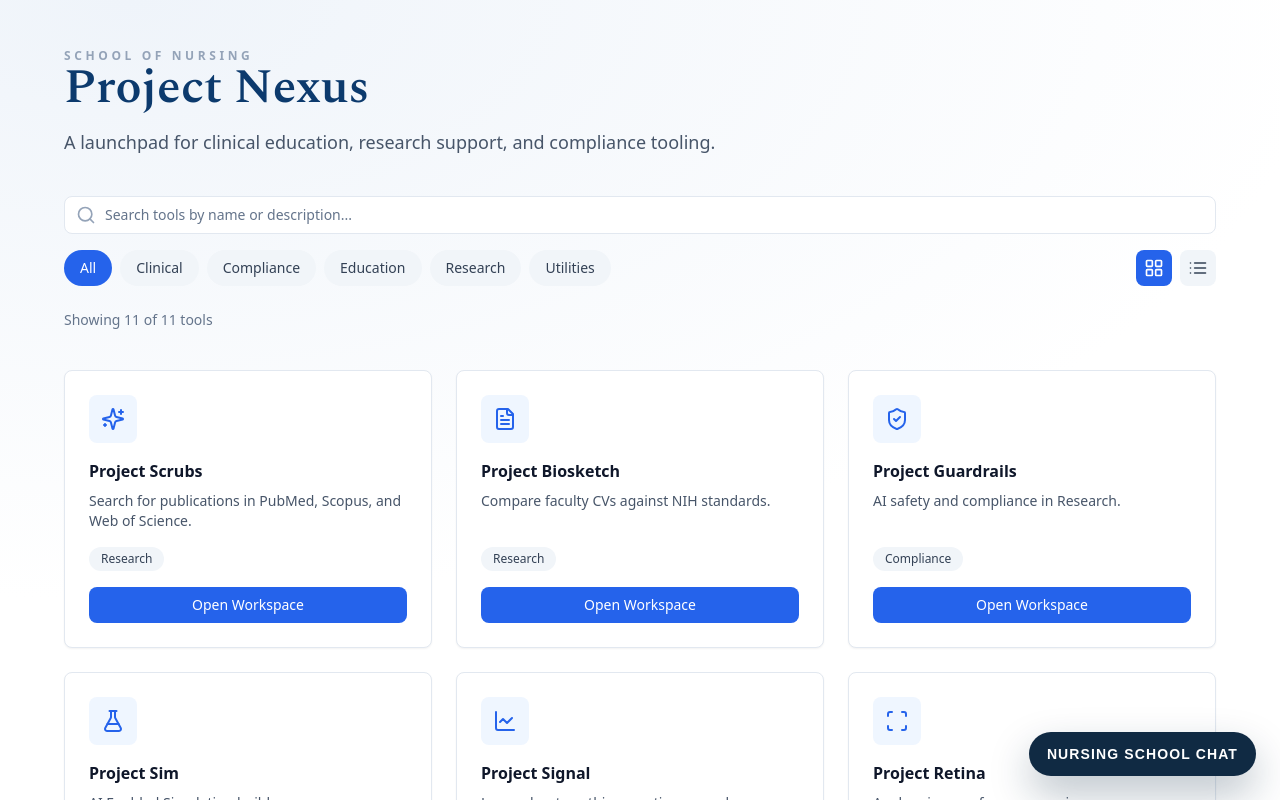
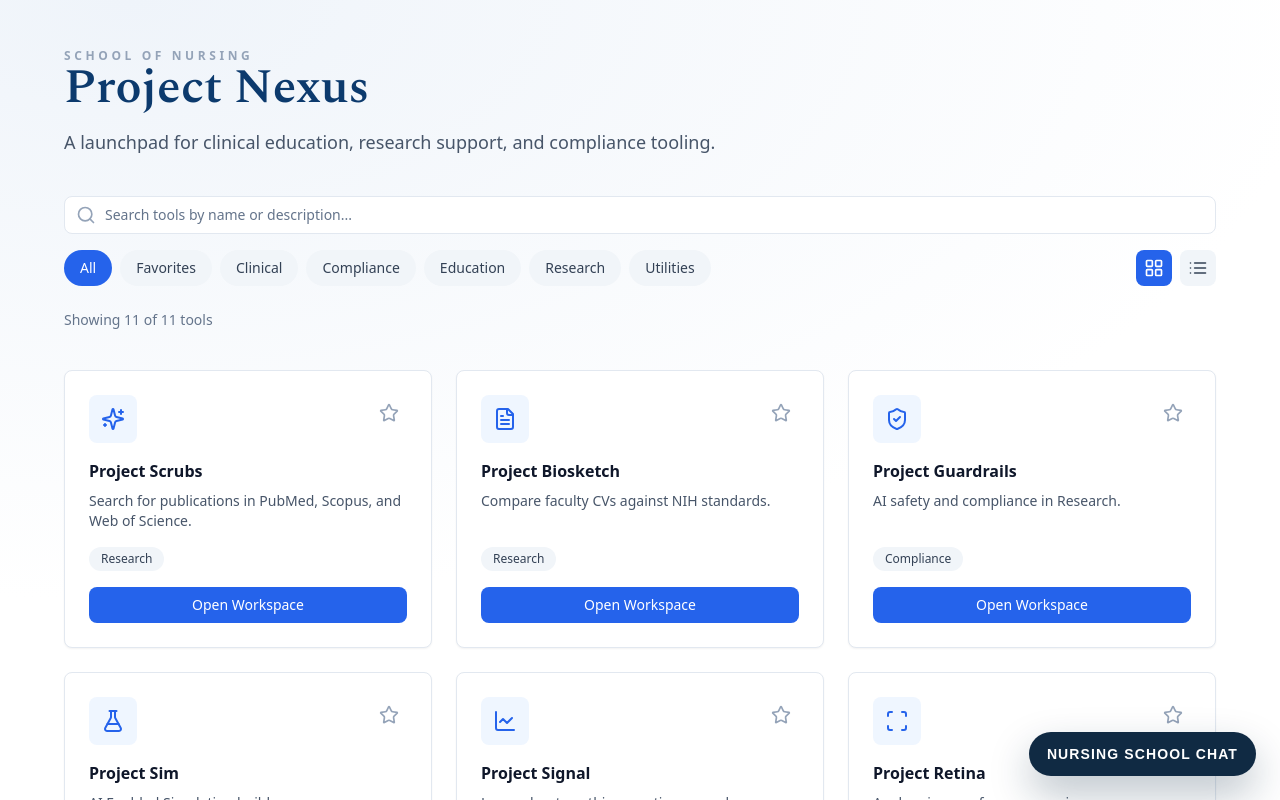
Before and after one commit to chickman72/Project-Nexus, a Next.js app: page / in a window 1280 px wide. Shown: the top 800 px of the page. Built offline with nearby package versions, Linux system fonts and the light colour scheme.

Commit message:
Added a favorites functionality.

```diff
--- a/app/page.jsx
+++ b/app/page.jsx
@@ -1,32 +1,77 @@
 "use client";
 
-import { useState, useMemo } from "react";
+import { useEffect, useMemo, useState } from "react";
 import Script from "next/script";
-import { LayoutGrid, List, Search } from "lucide-react";
+import { LayoutGrid, List, Search, Star } from "lucide-react";
 import { DynamicIcon } from "../components/IconHelper";
 import toolsData from "../data/content.json";
+
+const FAVORITES_CATEGORY = "Favorites";
+const FAVORITES_STORAGE_KEY = "project-nexus-favorites";
 
 export default function HomePage() {
   const [searchQuery, setSearchQuery] = useState("");
   const [activeCategory, setActiveCategory] = useState("All");
   const [viewMode, setViewMode] = useState("grid");
+  const [favoriteIds, setFavoriteIds] = useState([]);
+  const [hasLoadedFavorites, setHasLoadedFavorites] = useState(false);
+
+  useEffect(() => {
+    try {
+      const storedFavorites = window.localStorage.getItem(FAVORITES_STORAGE_KEY);
+      if (storedFavorites) {
+        const parsedFavorites = JSON.parse(storedFavorites);
+        if (Array.isArray(parsedFavorites)) {
+          setFavoriteIds(parsedFavorites);
+        }
+      }
+    } catch {
+      setFavoriteIds([]);
+    } finally {
+      setHasLoadedFavorites(true);
+    }
+  }, []);
+
+  useEffect(() => {
+    if (!hasLoadedFavorites) {
+      return;
+    }
+
+    window.localStorage.setItem(
+      FAVORITES_STORAGE_KEY,
+      JSON.stringify(favoriteIds)
+    );
+  }, [favoriteIds, hasLoadedFavorites]);
 
   // Derive unique categories from the data
   const categories = useMemo(() => {
     const uniqueCategories = [...new Set(toolsData.map((tool) => tool.category))];
-    return ["All", ...uniqueCategories.sort()];
+    return ["All", FAVORITES_CATEGORY, ...uniqueCategories.sort()];
   }, []);
+
+  const favoriteIdSet = useMemo(() => new Set(favoriteIds), [favoriteIds]);
+
+  const toggleFavorite = (toolId) => {
+    setFavoriteIds((currentFavoriteIds) =>
+      currentFavoriteIds.includes(toolId)
+        ? currentFavoriteIds.filter((favoriteId) => favoriteId !== toolId)
+        : [...currentFavoriteIds, toolId]
+    );
+  };
 
   // Filter tools based on search query and active category
   const filteredTools = useMemo(() => {
     return toolsData.filter((tool) => {
-      const matchesCategory = activeCategory === "All" || tool.category === activeCategory;
+      const matchesCategory =
+        activeCategory === "All" ||
+        (activeCategory === FAVORITES_CATEGORY && favoriteIdSet.has(tool.id)) ||
+        tool.category === activeCategory;
       const matchesSearch = searchQuery === "" ||
         tool.title.toLowerCase().includes(searchQuery.toLowerCase()) ||
         tool.description.toLowerCase().includes(searchQuery.toLowerCase());
       return matchesCategory && matchesSearch;
     });
-  }, [searchQuery, activeCategory]);
+  }, [searchQuery, activeCategory, favoriteIdSet]);
 
   return (
     <main className="min-h-screen px-6 pb-20 pt-12 sm:px-10">
@@ -120,12 +165,40 @@ export default function HomePage() {
                 key={tool.id}
                 className="flex flex-col gap-4 rounded-lg border border-slate-200 bg-white p-6 shadow-sm transition-shadow hover:shadow-md"
               >
+                <div className="flex items-start justify-between gap-3">
                   {/* Icon */}
                   <div className="flex items-center justify-center w-12 h-12 rounded-lg bg-blue-50">
                     <DynamicIcon
                       iconName={tool.iconName}
                       className="w-6 h-6 text-blue-600"
                     />
+                  </div>
+
+                  <button
+                    type="button"
+                    onClick={() => toggleFavorite(tool.id)}
+                    className={`rounded-full p-2 transition-colors ${
+                      favoriteIdSet.has(tool.id)
+                        ? "bg-amber-50 text-amber-500 hover:bg-amber-100"
+                        : "text-slate-400 hover:bg-slate-100 hover:text-amber-500"
+                    }`}
+                    aria-label={
+                      favoriteIdSet.has(tool.id)
+                        ? `Remove ${tool.title} from favorites`
+                        : `Add ${tool.title} to favorites`
+                    }
+                    aria-pressed={favoriteIdSet.has(tool.id)}
+                    title={
+                      favoriteIdSet.has(tool.id)
+                        ? "Remove from favorites"
+                        : "Add to favorites"
+                    }
+                  >
+                    <Star
+                      className="w-5 h-5"
+                      fill={favoriteIdSet.has(tool.id) ? "currentColor" : "none"}
+                    />
+                  </button>
                 </div>
 
                 {/* Title and Description */}
@@ -185,6 +258,32 @@ export default function HomePage() {
                   </div>
                 </div>
 
+                <button
+                  type="button"
+                  onClick={() => toggleFavorite(tool.id)}
+                  className={`flex-shrink-0 rounded-full p-2 transition-colors ${
+                    favoriteIdSet.has(tool.id)
+                      ? "bg-amber-50 text-amber-500 hover:bg-amber-100"
+                      : "text-slate-400 hover:bg-slate-100 hover:text-amber-500"
+                  }`}
+                  aria-label={
+                    favoriteIdSet.has(tool.id)
+                      ? `Remove ${tool.title} from favorites`
+                      : `Add ${tool.title} to favorites`
+                  }
+                  aria-pressed={favoriteIdSet.has(tool.id)}
+                  title={
+                    favoriteIdSet.has(tool.id)
+                      ? "Remove from favorites"
+                      : "Add to favorites"
+                  }
+                >
+                  <Star
+                    className="w-5 h-5"
+                    fill={favoriteIdSet.has(tool.id) ? "currentColor" : "none"}
+                  />
+                </button>
+
                 {/* Action Button */}
                 <a
                   href={tool.urls[0]?.url}
@@ -203,7 +302,9 @@ export default function HomePage() {
         {filteredTools.length === 0 && (
           <div className="mt-10 rounded-lg border border-slate-200 bg-slate-50 px-6 py-12 text-center">
             <p className="text-slate-600">
-              No tools found matching your search. Try adjusting your filters or search query.
+              {activeCategory === FAVORITES_CATEGORY
+                ? "No favorites found. Star tools to add them here."
+                : "No tools found matching your search. Try adjusting your filters or search query."}
             </p>
           </div>
         )}
```
Also changed, not shown: 1 other file (tests, documents, lock files or other folders). Lines whose indentation alone changed are shown as unchanged.
